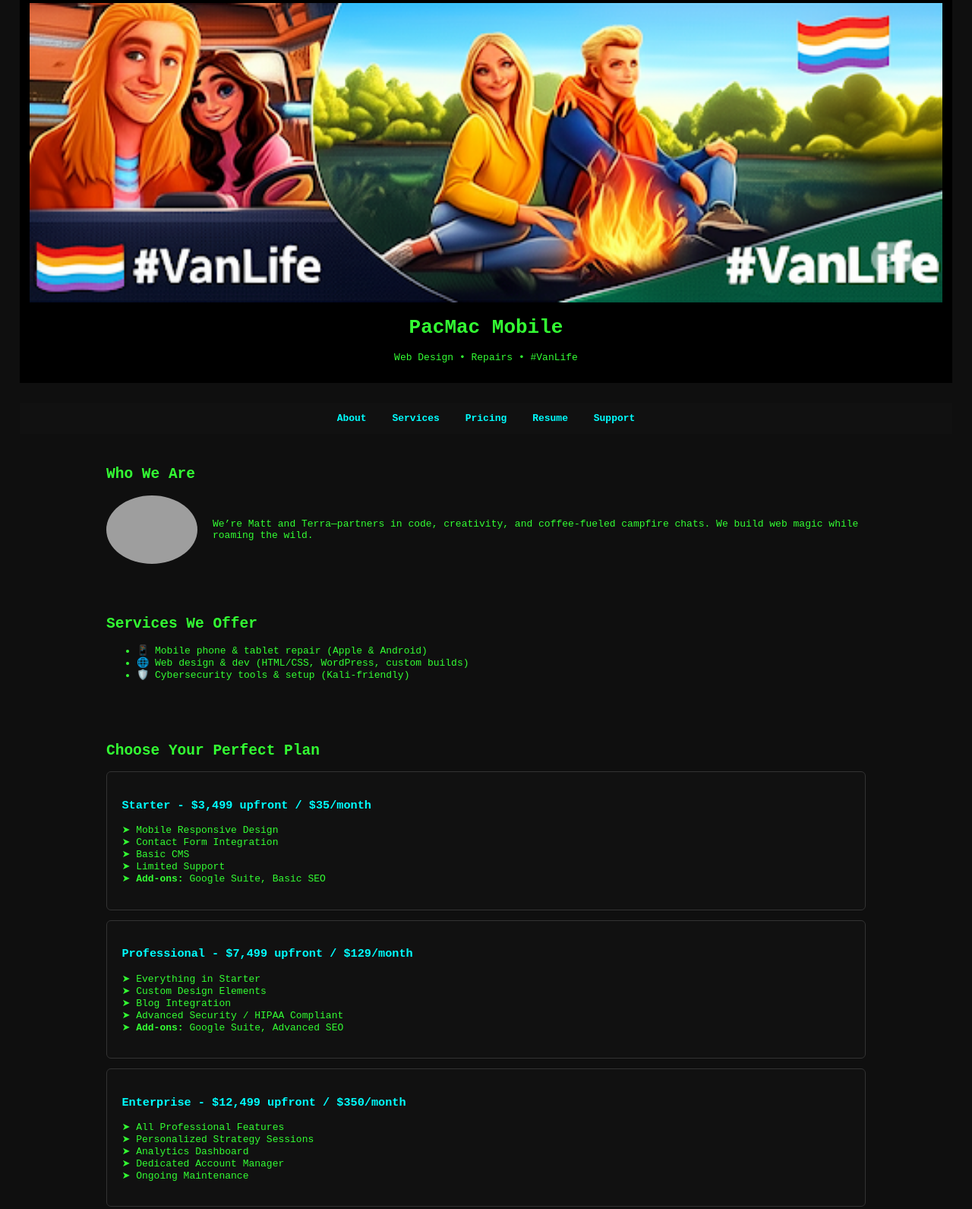
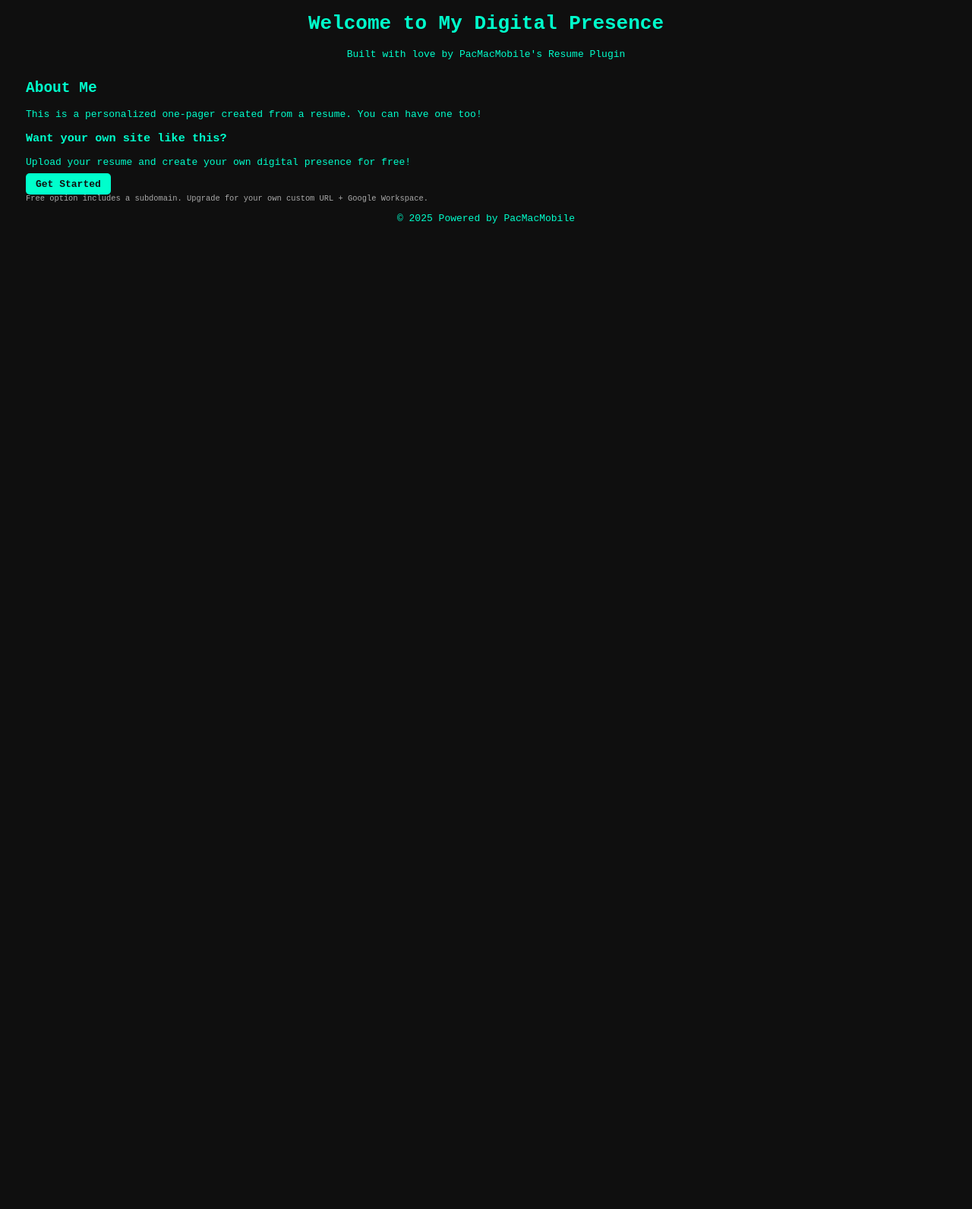
Before and after one commit to Mattjhagen/PackiePresents, a plain HTML site: page index.html in a window 1280 px wide. Shown: the part 35-1626 px from the top of the page at 76% size. After the commit the page ends 800 px from the top, so only its background shows below. Drawn offline with Linux system fonts and the light colour scheme; grey boxes are pictures that could not be loaded.

Commit message:
Add files via upload

```diff
--- a/index.html
+++ b/index.html
@@ -1,164 +1,35 @@
+
 <!DOCTYPE html>
 <html lang="en">
 <head>
-  <meta charset="UTF-8" />
-  <meta name="viewport" content="width=device-width, initial-scale=1.0"/>
-  <title>PacMac Mobile</title>
-  <link rel="icon" type="image/png" href="Packie.png">
+  <meta charset="UTF-8">
+  <meta name="viewport" content="width=device-width, initial-scale=1">
+  <title>Your One-Page Site</title>
   <link rel="stylesheet" href="style.css">
-  <link rel="stylesheet" href="RipplePlugin/styles.css">
-  <style>
-    body {
-      margin: 0;
-      font-family: monospace;
-      background: #0f0f0f;
-      color: #33ff33;
-    }
-    header {
-      background: #000;
-      padding: 1em;
-      text-align: center;
-    }
-    header img {
-      width: 100%;
-      height: auto;
-      display: block;
-    }
-    nav {
-      background: #111;
-      text-align: center;
-      padding: 1em;
-    }
-    nav a {
-      color: #0ff;
-      margin: 0 1em;
-      text-decoration: none;
-      font-weight: bold;
-    }
-    section {
-      padding: 2em;
-      max-width: 1000px;
-      margin: auto;
-    }
-    .pricing-box {
-      border: 1px solid #333;
-      padding: 1.5em;
-      margin: 1em 0;
-      background: #111;
-    }
-    footer {
-      background: #000;
-      color: #777;
-      padding: 1em;
-      text-align: center;
-    }
-    .skills-icons img {
-      width: 60px;
-      margin: 5px;
-    }
-  </style>
+  <link rel="icon" type="image/png" href="favicon.png">
 </head>
 <body>
-
   <header>
-    <img src="PacMac_Banner_Mobile_5.PNG" alt="VanLife Header Banner">
-    <h1>PacMac Mobile</h1>
-    <p>Web Design • Repairs • #VanLife</p>
+    <h1>Welcome to My Digital Presence</h1>
+    <p>Built with love by PacMacMobile's Resume Plugin</p>
   </header>
 
-  <nav>
-    <a href="#about">About</a>
-    <a href="#services">Services</a>
-    <a href="#pricing">Pricing</a>
-    <a href="#upload">Resume</a>
-    <a href="#support">Support</a>
-  </nav>
+  <main>
+    <section>
+      <h2>About Me</h2>
+      <p>This is a personalized one-pager created from a resume. You can have one too!</p>
+    </section>
 
-  <section id="about">
-    <h2>Who We Are</h2>
-    <div style="display: flex; align-items: center;">
-      <img src="MattnTerra_oval.png" alt="Matt and Terra" style="width: 120px; height: auto; border-radius: 50%; margin-right: 20px;">
-      <p>We’re Matt and Terra—partners in code, creativity, and coffee-fueled campfire chats. We build web magic while roaming the wild.</p>
-    </div>
-  </section>
-
-  <section id="services">
-    <h2>Services We Offer</h2>
-    <ul>
-      <li>📱 Mobile phone & tablet repair (Apple & Android)</li>
-      <li>🌐 Web design & dev (HTML/CSS, WordPress, custom builds)</li>
-      <li>🛡️ Cybersecurity tools & setup (Kali-friendly)</li>
-    </ul>
-  </section>
-
-  <section id="pricing">
-    <h2>Choose Your Perfect Plan</h2>
-    <div class="pricing-box">
-      <h3>Starter - $3,499 upfront / $35/month</h3>
-      <ul>
-        <li>Mobile Responsive Design</li>
-        <li>Contact Form Integration</li>
-        <li>Basic CMS</li>
-        <li>Limited Support</li>
-        <li><strong>Add-ons:</strong> Google Suite, Basic SEO</li>
-      </ul>
-    </div>
-    <div class="pricing-box">
-      <h3>Professional - $7,499 upfront / $129/month</h3>
-      <ul>
-        <li>Everything in Starter</li>
-        <li>Custom Design Elements</li>
-        <li>Blog Integration</li>
-        <li>Advanced Security / HIPAA Compliant</li>
-        <li><strong>Add-ons:</strong> Google Suite, Advanced SEO</li>
-      </ul>
-    </div>
-    <div class="pricing-box">
-      <h3>Enterprise - $12,499 upfront / $350/month</h3>
-      <ul>
-        <li>All Professional Features</li>
-        <li>Personalized Strategy Sessions</li>
-        <li>Analytics Dashboard</li>
-        <li>Dedicated Account Manager</li>
-        <li>Ongoing Maintenance</li>
-      </ul>
-    </div>
-  </section>
-
-  <section id="upload">
-    <h2>Create Your Digital Presence</h2>
-    <form id="resumeForm">
-      <label>Upload Resume (PDF):</label><br/>
-      <input type="file" id="resumeInput" accept=".pdf"><br/><br/>
-      <button type="button" onclick="generateSite()">Generate My About Page</button>
-    </form>
-    <p id="resultMessage" style="margin-top: 1em;"></p>
-  </section>
-
-  <section id="support">
-    <h2>Support Our Journey</h2>
-    <p>We’re working toward a solar generator & off-grid dev setup.</p>
-    <p><a href="https://www.venmo.com/u/PackieMobile" target="_blank">💚 Spot Some Green</a></p>
-    <iframe src="https://github.com/sponsors/Mattjhagen/card" height="225" width="600" style="border: none;"></iframe>
-  </section>
-
-  <section>
-    <h2>We Speak Code</h2>
-    <div class="skills-icons">
-      <img src="CSS.png" alt="CSS">
-      <img src="404.png" alt="404">
-      <img src="Div.png" alt="<div>">
-      <img src="V1.png" alt="{}">
-      <img src="Packie.png" alt="PP">
-      <img src="UX.png" alt="UX">
-    </div>
-  </section>
+    <section class="ripple-referral">
+      <h3>Want your own site like this?</h3>
+      <p>Upload your resume and create your own digital presence for free!</p>
+      <a href="https://www.pacmacmobile.com/resume-builder/?ref=client123" class="cta-button">Get Started</a>
+      <p class="note">Free option includes a subdomain. Upgrade for your own custom URL + Google Workspace.</p>
+    </section>
+  </main>
 
   <footer>
-    <p>© 2025 PacMac Mobile — Powered by caffeine, code, and Jesus.</p>
+    <p>&copy; 2025 Powered by PacMacMobile</p>
   </footer>
-
-  <!-- Scripts -->
-  <script src="RipplePlugin/init.js"></script>
 </body>
 </html>
```
